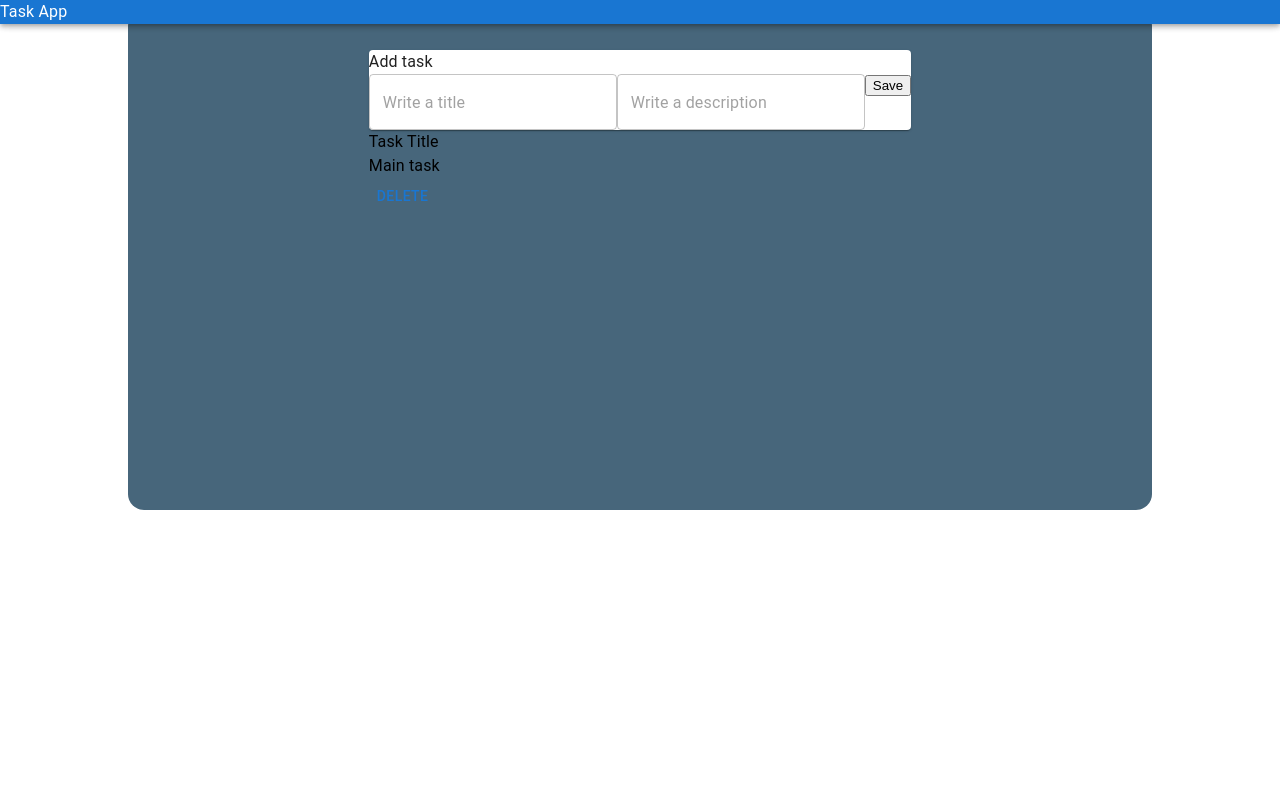
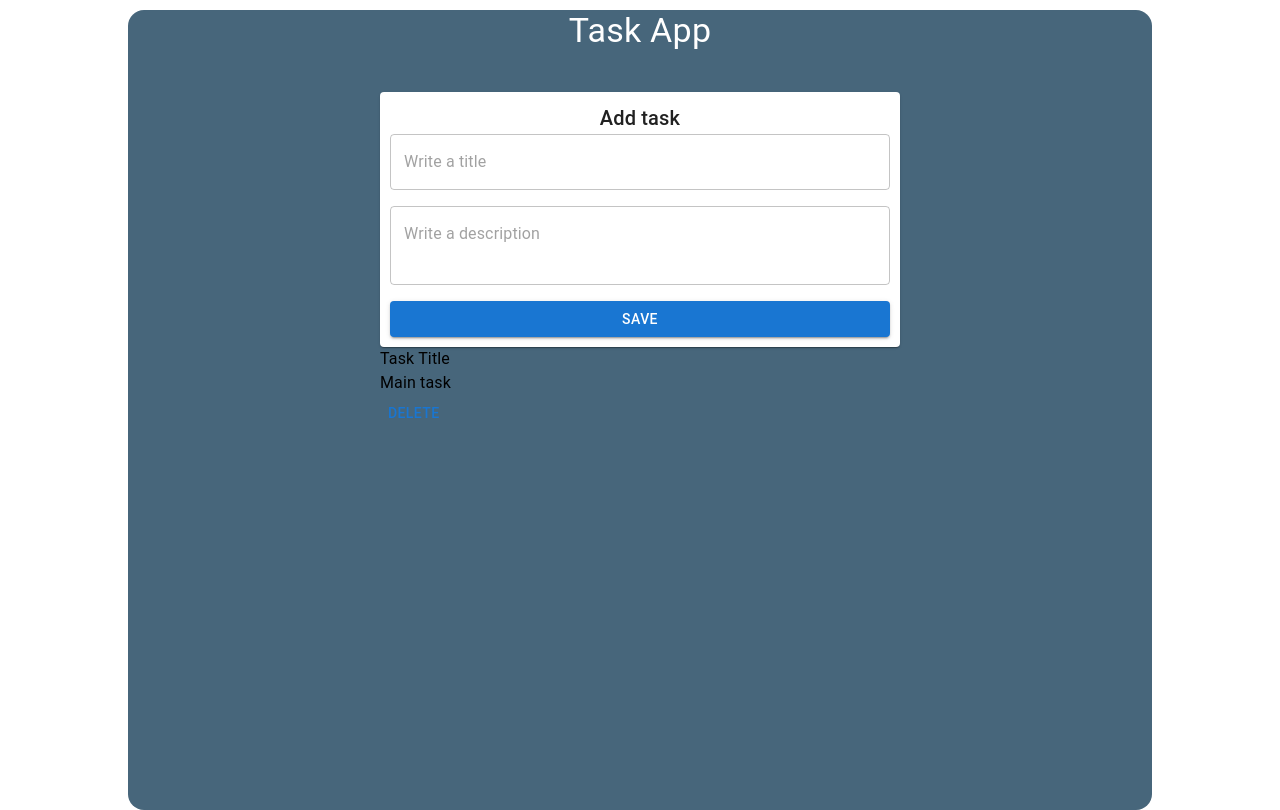
Before and after one commit to argrosarie/ts-todo, a React (Create React App) app: page / in a window 1280 px wide. Built offline with nearby package versions, Linux system fonts and the light colour scheme.

Commit message:
Card add task

```diff
--- a/src/App.tsx
+++ b/src/App.tsx
@@ -31,18 +31,17 @@ function App() {
         sx={{
           backgroundColor: "#47667b",
           width: "80vw",
-          height: "500px",
+          height: "100vh",
           borderRadius: "16px",
           marginTop: "10px",
-
           display: "flex",
           flexDirection: "column",
           alignItems: "center",
         }}
       >
-        <AppBar>
-          <Typography>Task App</Typography>
-        </AppBar>
+        <Typography align="center" variant="h4" color="white">
+          Task App
+        </Typography>
 
         <Box sx={{ marginTop: "40px" }}>
           <div>
--- a/src/components/TaskForm.tsx
+++ b/src/components/TaskForm.tsx
@@ -1,6 +1,6 @@
 import { ChangeEvent, FormEvent, useState } from "react";
 import { Task } from "../interfaces/Task";
-import { Card, TextField, Typography, Button } from "@mui/material";
+import { Card, TextField, Typography, Button, Box, Stack } from "@mui/material";
 
 interface Props {
   addANewTask: (task: Task) => void;
@@ -26,9 +26,16 @@ export default function TaskForm({ addANewTask }: Props) {
     setTask(initialState);
   };
   return (
-    <Card>
-      <Typography>Add task</Typography>
-      <form onSubmit={handleNewTask}>
+    <Card sx={{ padding: "10px", width: "500px" }}>
+      <Typography variant="h6" align="center">
+        Add task
+      </Typography>
+      <Stack
+        direction={"column"}
+        spacing={2}
+        component="form"
+        onSubmit={handleNewTask}
+      >
         <TextField
           required
           type="text"
@@ -39,6 +46,7 @@ export default function TaskForm({ addANewTask }: Props) {
         />
         <TextField
           required
+          multiline
           name="description"
           id=""
           rows={2}
@@ -46,8 +54,10 @@ export default function TaskForm({ addANewTask }: Props) {
           onChange={handleInputChange}
           value={task.description}
         />
-        <button>Save</button>
-      </form>
+        <Button type="submit" variant="contained" color="primary">
+          Save
+        </Button>
+      </Stack>
     </Card>
   );
 }
```
